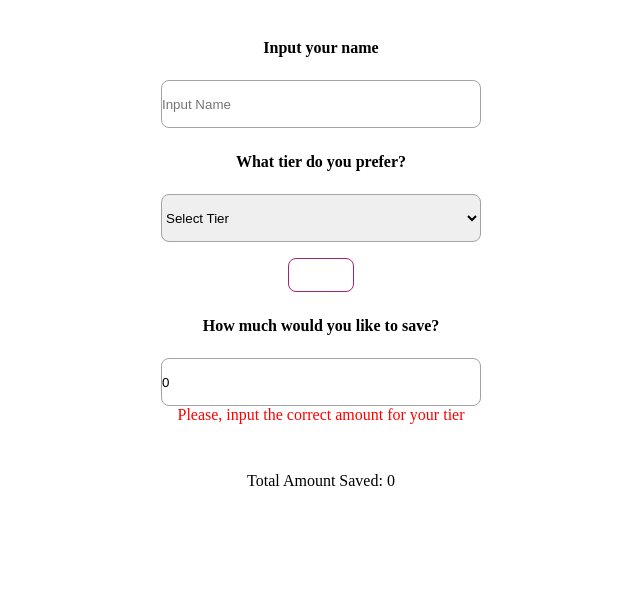
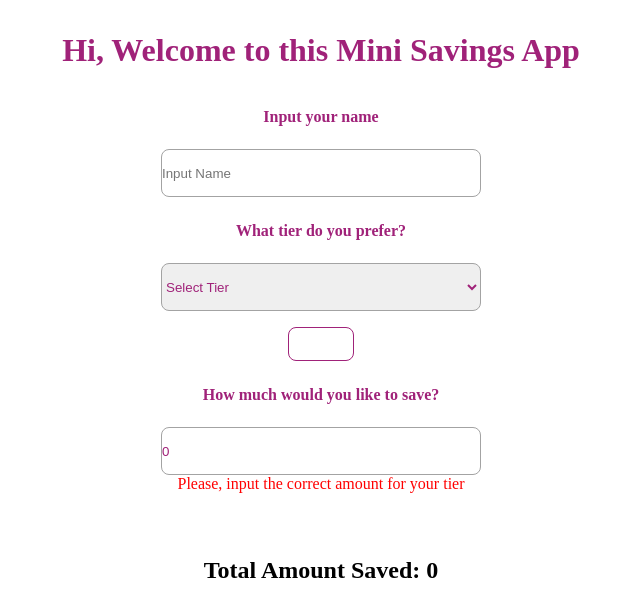
Before and after one commit to Bill-Adepoju/Final-task, a React (Vite) app in the folder Assignment/: page / in a window 1280 px wide. Shown: the top 616 px of the page, without its empty margins (319-959 px from the left). Built offline with nearby package versions, Linux system fonts and the light colour scheme.

Commit message:
Style : changed text color for all major textx

```diff
--- a/Assignment/src/App.jsx
+++ b/Assignment/src/App.jsx
@@ -1,3 +1,4 @@
+import Header from './components/header'
 import Selection from './Components/selection'
 import './App.css'
 
@@ -8,6 +9,7 @@ function App() {
   return (
     <div className="App">
 
+      <Header/>
       <Selection/>
 
     </div>
--- /dev/null
+++ b/Assignment/src/Components/Header.jsx
@@ -0,0 +1,7 @@
+export default function Header(){
+    return(
+        <div className="header-div">
+            <h1 className="header-text">Hi, Welcome to this Mini Savings App</h1>
+        </div>
+    )
+}
--- a/Assignment/src/Components/selection.jsx
+++ b/Assignment/src/Components/selection.jsx
@@ -55,22 +55,21 @@ export default function Selection(){
 
     }
 
-    function userWithdraw(userName, userAmount, userTier, toWithdraw){
+    // function userWithdraw(){
 
-        const deleteUser = users.filter(function(){
-           return
-            ({
-                userName: !userName,
-                userAmount: !userAmount,
-                userTier: !userTier,
-                toWithdraw : !toWithdraw
-            });
+    //     users.filter(function(userName, userAmount, userTier, toWithdraw){
 
-        })
+    //         setUsers({
+    //             userName: !userName,
+    //             userAmount: !userAmount,
+    //             userTier: !userTier,
+    //             toWithdraw : !toWithdraw
+    //         });
 
-        setUsers(deleteUser);
 
-    }
+    //     })
+
+    // }
 
 
 
@@ -176,7 +175,7 @@ export default function Selection(){
                             <div> {userPreview &&
                                 <div className='withdraw'>
 
-                                    <button onClick={userWithdraw} className="withdraw-button">
+                                    <button  className="withdraw-button">
                                         Withdraw
                                     </button>
                                     <p>{user.toWithdraw}</p>
@@ -185,7 +184,7 @@ export default function Selection(){
                         </div>
                 ))}
             </div>
-            <div className='total'>Total Amount Saved: {totalAmount}</div>
+            <div className='total'><p className="total-text">Total Amount Saved: {totalAmount}</p> </div>
         </section>
     )
 }
--- a/Assignment/src/index.css
+++ b/Assignment/src/index.css
@@ -4,6 +4,11 @@
   box-sizing: border-box;
 }
 
+.header-text{
+  margin-top: 2rem;
+  text-align: center;
+  color: #A02279;
+}
 
 .details-form{
   display: flex;
@@ -18,6 +23,7 @@
   height: 3rem;
   border: 1px solid #A3A3A3;
   border-radius: 0.5rem;
+  color: #A02279;
 }
 
 .select-label, .amount-label, .name-label{
@@ -25,6 +31,7 @@
   font-size: 1rem;
   line-height: 2rem;
   margin-bottom: 1rem;
+  color: #A02279;
 }
 
 .submit-button{
@@ -56,6 +63,8 @@
   justify-content: center;
   align-items: center;
   margin-top: 1rem;
+  font-weight: 500;
+
 }
 
 .user-name, .user-tier, .user-amount{
@@ -76,3 +85,9 @@
 .error-text{
   color: red;
 }
+
+.total-text{
+  font-weight: 700;
+  font-size: 1.5rem;
+  margin-top: 1rem;
+}
```
